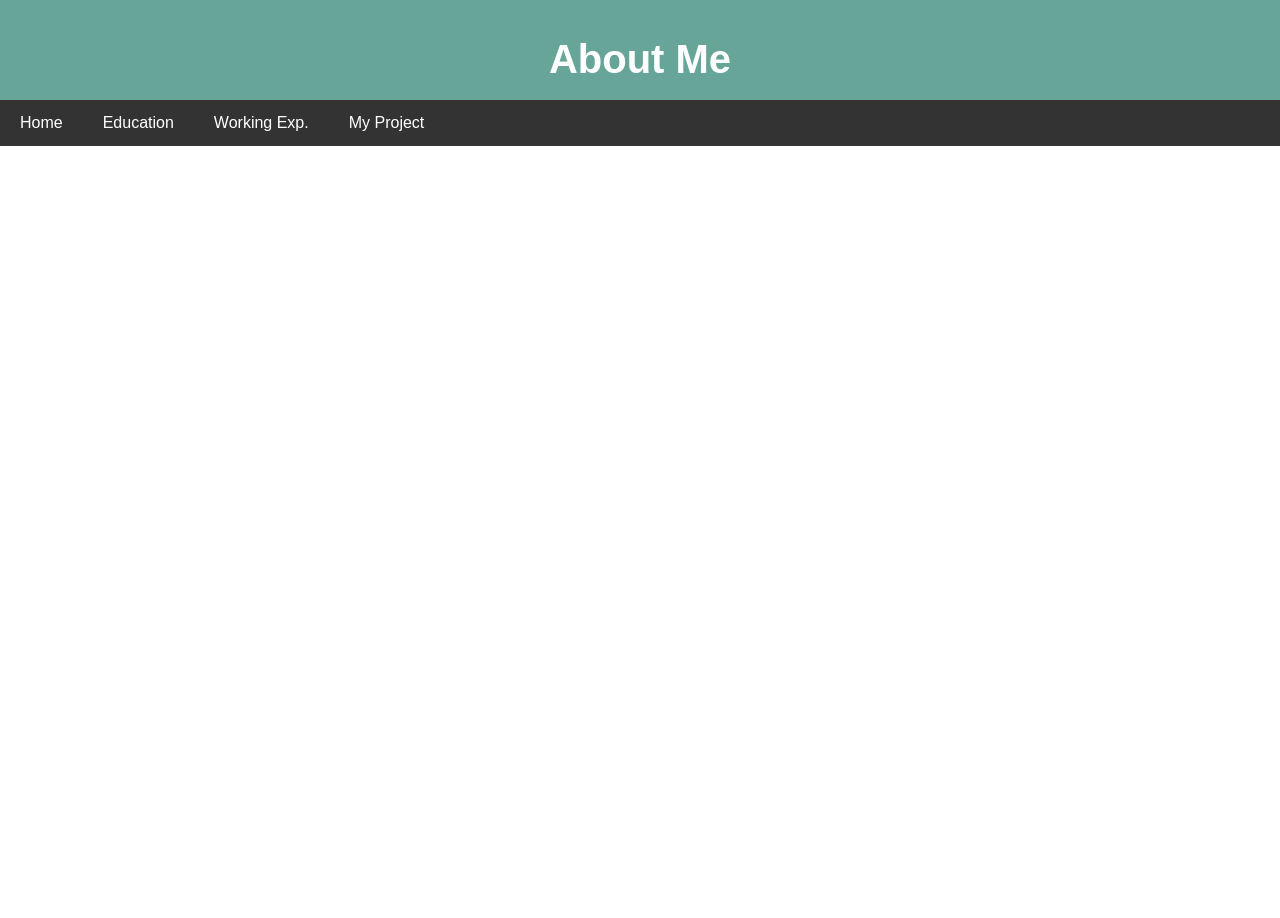
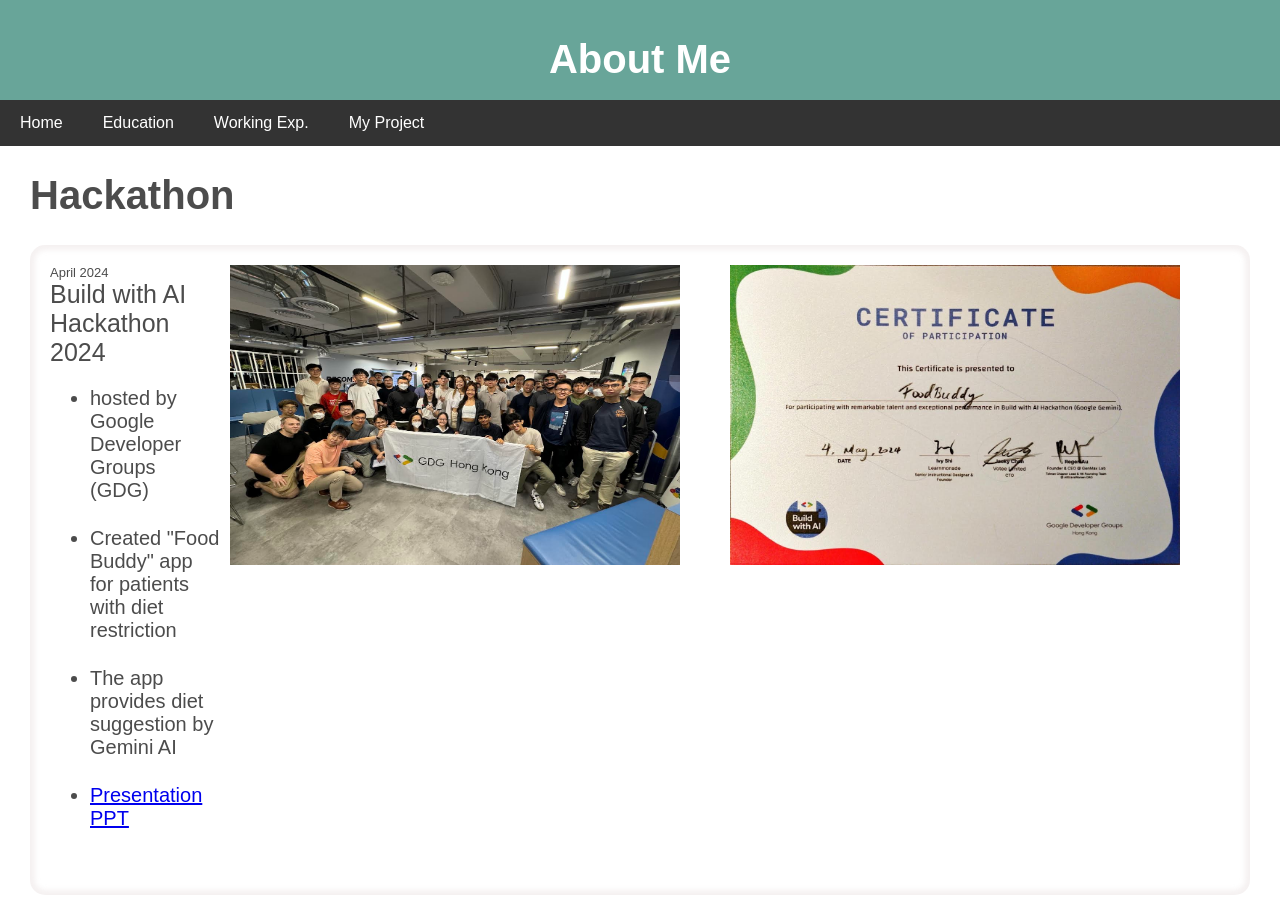
Before and after one commit to ErinCHK/html-portfolio, a plain HTML site: page about.html in a window 1280 px wide. Before the commit the page ends 800 px from the top, so only its background shows below. Drawn offline with Linux system fonts and the light colour scheme.

Commit message:
add about me

```diff
--- a/about.html
+++ b/about.html
@@ -20,5 +20,33 @@
         <a href="./myEdu_and_work.html">Working Exp.</a>
         <a href="./myProject.html">My Project</a>
       </div>
+
+      <div class="container">
+        <div class="section">
+          <h1>Hackathon</h1>
+          <div class="entry">
+            <div class="entry-text">
+              <div class="Date">April 2024</div>
+              <div class="edu_title">Build with AI Hackathon 2024</div>
+
+              <ul class="edu_ul">
+                <li>hosted by Google Developer Groups (GDG)</li>
+                <li>Created "Food Buddy" app for patients with diet restriction</li>
+                <li>The app provides diet suggestion by Gemini AI</li>
+                <li><a  href="./images/hackathon-ppt.pptx">Presentation PPT</a></li>
+              </ul>
+          </div>
+          <div class="entry-img" style="margin-left: 10px;">
+            <img src="./images/hackathon02.jpg">
+
+          </div>
+          <div class="entry-img">
+            <img src="./images/hackathon01.jpg">
+
+          </div>
+        </div>
+          <br>
+      </div>
+      </div>
 </body>
 </html>
```
Also changed, not shown: images/hackathon01.jpg (added), images/hackathon02.jpg (added), index.html (line endings or trailing spaces), 1 other file.
